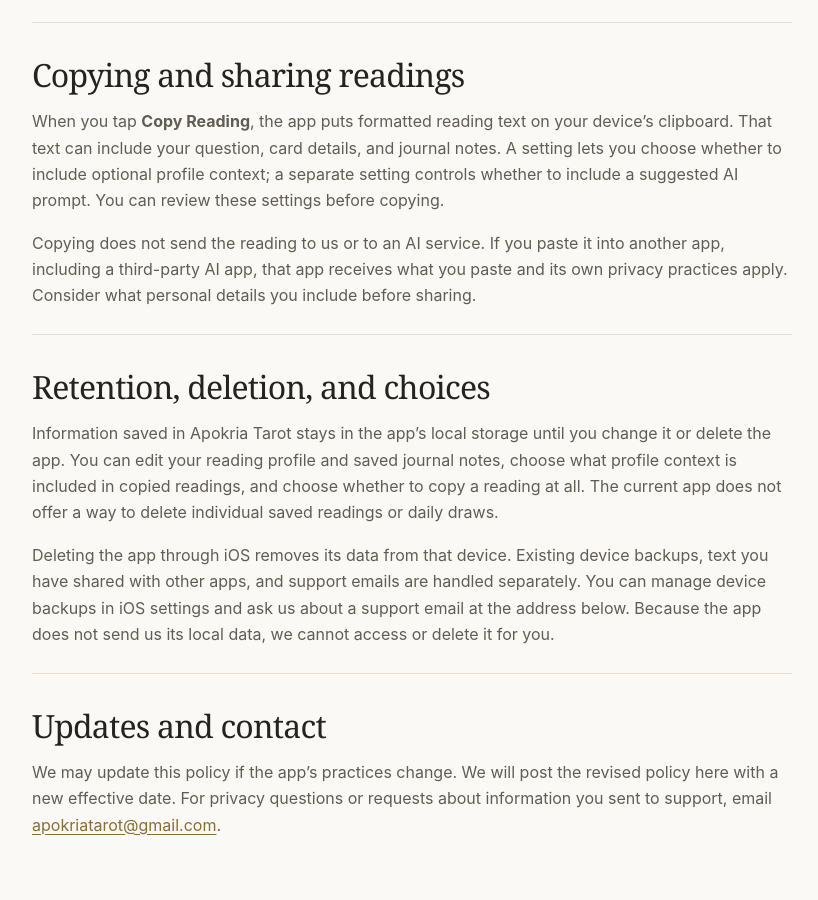
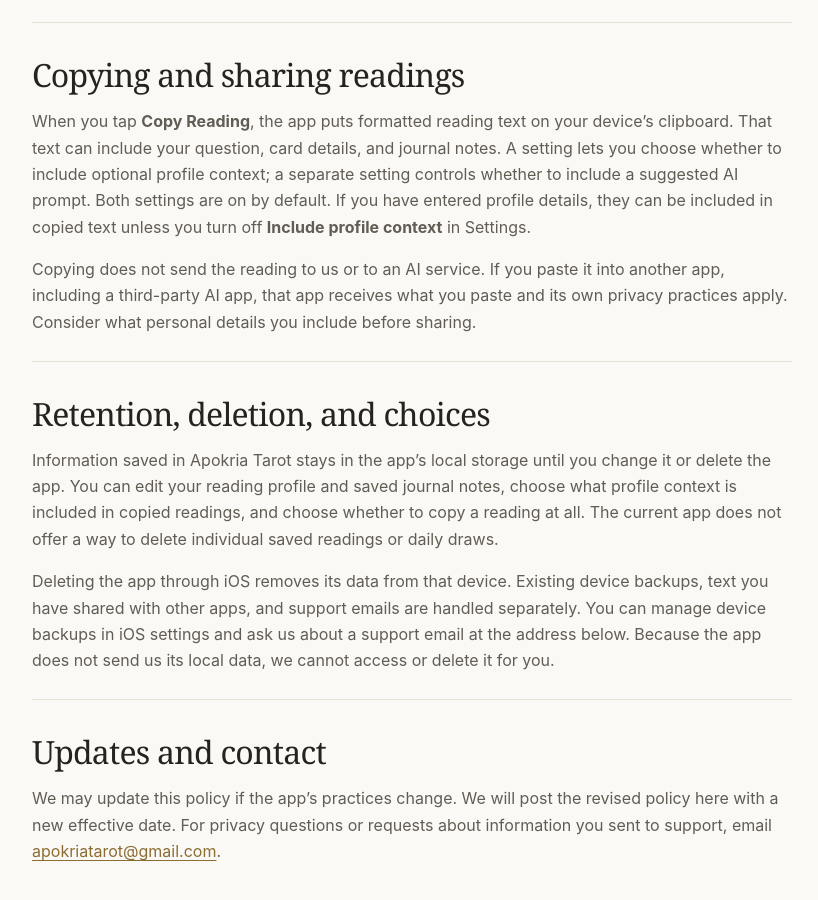
Before and after one commit to Bigpep55/apokria, a plain HTML site: page privacy/index.html in a window 1280 px wide. Shown: the part 1288-2188 px from the top of the page, without its empty margins (152-970 px from the left). Drawn offline with Linux system fonts and the light colour scheme.

Commit message:
Clarify default copied reading options

```diff
--- a/privacy/index.html
+++ b/privacy/index.html
@@ -47,7 +47,7 @@
 
       <section>
         <h2>Copying and sharing readings</h2>
-        <p>When you tap <strong>Copy Reading</strong>, the app puts formatted reading text on your device’s clipboard. That text can include your question, card details, and journal notes. A setting lets you choose whether to include optional profile context; a separate setting controls whether to include a suggested AI prompt. You can review these settings before copying.</p>
+        <p>When you tap <strong>Copy Reading</strong>, the app puts formatted reading text on your device’s clipboard. That text can include your question, card details, and journal notes. A setting lets you choose whether to include optional profile context; a separate setting controls whether to include a suggested AI prompt. Both settings are on by default. If you have entered profile details, they can be included in copied text unless you turn off <strong>Include profile context</strong> in Settings.</p>
         <p>Copying does not send the reading to us or to an AI service. If you paste it into another app, including a third-party AI app, that app receives what you paste and its own privacy practices apply. Consider what personal details you include before sharing.</p>
       </section>
 
```
